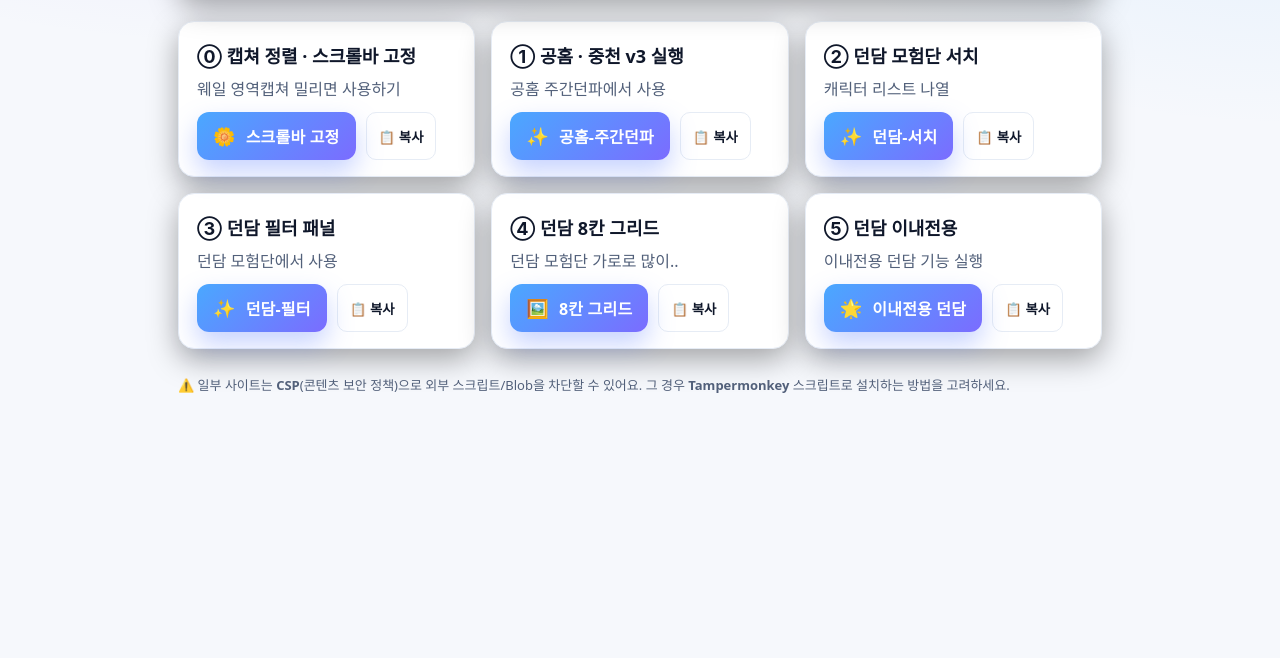
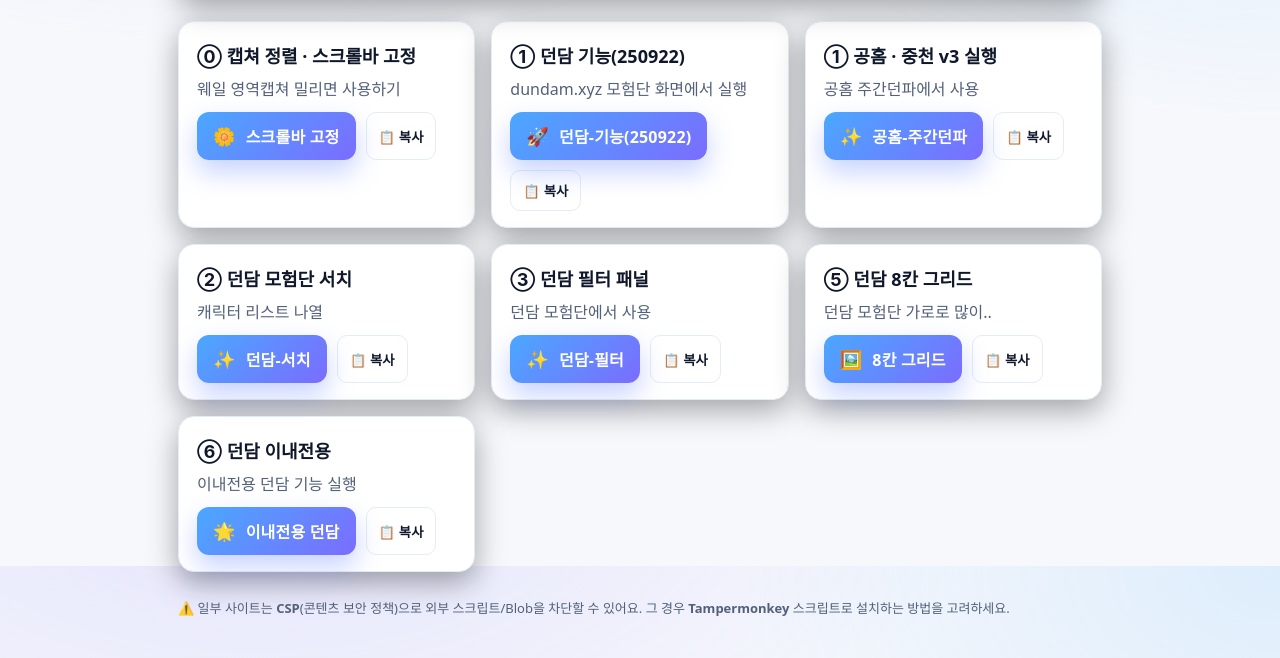
Before and after one commit to ddunin605/DNF, a plain HTML site: page index.html in a window 1280 px wide. Shown: the part 234-892 px from the top of the page. Before the commit the page ends 800 px from the top, so only its background shows below. Drawn offline with Linux system fonts and the light colour scheme.

Commit message:
Update index.html
던담기능 추가함 ....
번호수정함

```diff
--- a/index.html
+++ b/index.html
@@ -120,7 +120,20 @@
         </div>
       </article>
 
-      <!-- ① 중천 주간던파 -->
+      <!-- ① 던담 기능(250922) -->
+      <article class="card">
+        <h2>① 던담 <b>기능(250922)</b></h2>
+        <p>dundam.xyz 모험단 화면에서 실행</p>
+        <div class="actions">
+          <a class="bm" id="bm-main"
+             href="javascript:(async()=>{const MUST='dundam.xyz';if(!location.hostname.endsWith(MUST)){if(confirm('던담으로 이동할까요?'))location.href='https://dundam.xyz/';return;}const u='https://raw.githubusercontent.com/ddunin605/DNF/b5f832b979f61f3b02818655ec2305c302821eed/250922%20%EB%8D%98%EB%8B%B4%EA%B8%B0%EB%8A%A5.js';const q=u+(u.includes('?')?'&':'?')+'t='+Date.now();try{const r=await fetch(q);if(!r.ok)throw new Error('HTTP '+r.status);const code=await r.text();const blob=new Blob([code],{type:'text/javascript'});const url=URL.createObjectURL(blob);const s=document.createElement('script');s.src=url;s.onload=()=>URL.revokeObjectURL(url);s.onerror=()=>alert('❌ 로딩 실패(Blob): CSP가 blob:을 막음');document.body.appendChild(s);}catch(e){const s=document.createElement('script');s.src=q;s.onerror=()=>alert('❌ 불러오기 실패: '+e.message+' (사이트 CSP 가능)');document.body.appendChild(s);}})();">
+            <span class="emoji">🚀</span>던담-기능(250922)
+          </a>
+          <button class="btn copy" data-for="bm-main">📋 복사</button>
+        </div>
+      </article>
+
+      <!-- ② 중천 주간던파 -->
       <article class="card">
         <h2>① 공홈 · <b>중천 v3 실행</b></h2>
         <p>공홈 주간던파에서 사용</p>
@@ -130,7 +143,7 @@
         </div>
       </article>
 
-      <!-- ② 던담 모험단 서치 -->
+      <!-- ③ 던담 모험단 서치 -->
       <article class="card">
         <h2>② 던담 <b>모험단 서치</b></h2>
         <p>캐릭터 리스트 나열</p>
@@ -140,7 +153,7 @@
         </div>
       </article>
 
-      <!-- ③ 던담 필터 보기 -->
+      <!-- ④ 던담 필터 보기 -->
       <article class="card">
         <h2>③ 던담 <b>필터 패널</b></h2>
         <p>던담 모험단에서 사용</p>
@@ -152,7 +165,7 @@
 
 
       <article class="card">
-        <h2>④ 던담 <b>8칸 그리드</b></h2>
+        <h2>⑤ 던담 <b>8칸 그리드</b></h2>
         <p>던담 모험단 가로로 많이..</p>
         <div class="actions">
           <a class="bm" id="bm-8col" href="javascript:(function(){var ID='dd-8col-style';var s=document.getElementById(ID);if(!s){s=document.createElement('style');s.id=ID;s.appendChild(document.createTextNode('#search_result .container,#search_result .sr-result{max-width:2000px!important;width:2000px!important;margin:0 auto!important}#search_result .sr-result{display:grid!important;grid-template-columns:repeat(8,1fr)!important;gap:12px!important}#search_result .sr-result>.scon{width:auto!important;margin:0!important}'));document.head.appendChild(s);alert('8칸 고정 ON');}else{s.remove();alert('스타일 OFF');}})();">
@@ -163,7 +176,7 @@
       </article>
 
       <article class="card">
-      <h2>⑤ 던담 <b>이내전용</b></h2>
+      <h2>⑥ 던담 <b>이내전용</b></h2>
       <p>이내전용 던담 기능 실행</p>
       <div class="actions">
         <a class="bm" id="bm-inae" href="javascript:(async()=>{const u='https://raw.githubusercontent.com/ddunin605/DNF/0af4055395facf5e4791294e06d0d54bf5f079f9/250826%20%EC%9D%B4%EB%82%B4%EC%A0%84%EC%9A%A9%EB%8D%98%EB%8B%B4.js';try{const r=await fetch(u+'?t='+Date.now());if(!r.ok)throw new Error('HTTP '+r.status);const code=await r.text();const blob=new Blob([code],{type:'text/javascript'});const url=URL.createObjectURL(blob);const s=document.createElement('script');s.src=url;s.onload=()=>URL.revokeObjectURL(url);document.body.appendChild(s);}catch(e){alert('❌ 불러오기 실패: '+e.message);}})();">
```
